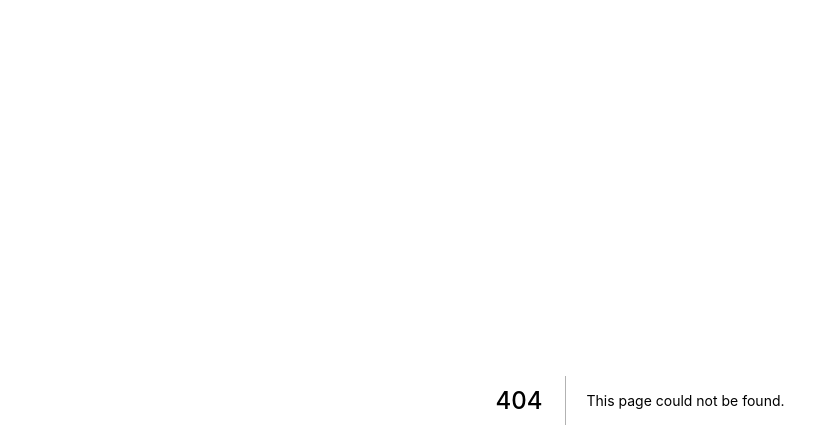
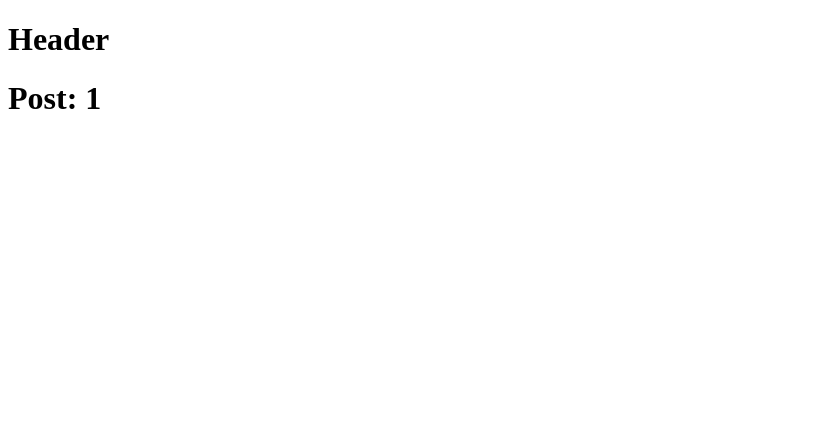
Before and after one commit to adyz/nextjs-test, a Next.js app: page /posts/1 in a window 1280 px wide. Before the commit this address had no page. Shown: the top 448 px of the page, without its empty margins (0-839 px from the left). Built offline with nearby package versions, Linux system fonts and the light colour scheme.

Commit message:
Added links

```diff
--- /dev/null
+++ b/components/Header.js
@@ -0,0 +1,3 @@
+export default function Header() {
+  return <h1>Header</h1>;
+}
--- /dev/null
+++ b/pages/posts/[id]/index.js
@@ -0,0 +1,15 @@
+import { useRouter } from "next/router";
+import Header from "components/Header";
+
+const Post = () => {
+  const router = useRouter();
+  const { id } = router.query;
+  return (
+    <>
+      <Header />
+      <h1>Post: {id}</h1>
+    </>
+  );
+};
+
+export default Post;
--- /dev/null
+++ b/pages/posts/index.js
@@ -0,0 +1,3 @@
+export default function () {
+  return <h1>Posts</h1>;
+}
```
Also changed, not shown: pages/index.js (+8 -2 lines).
